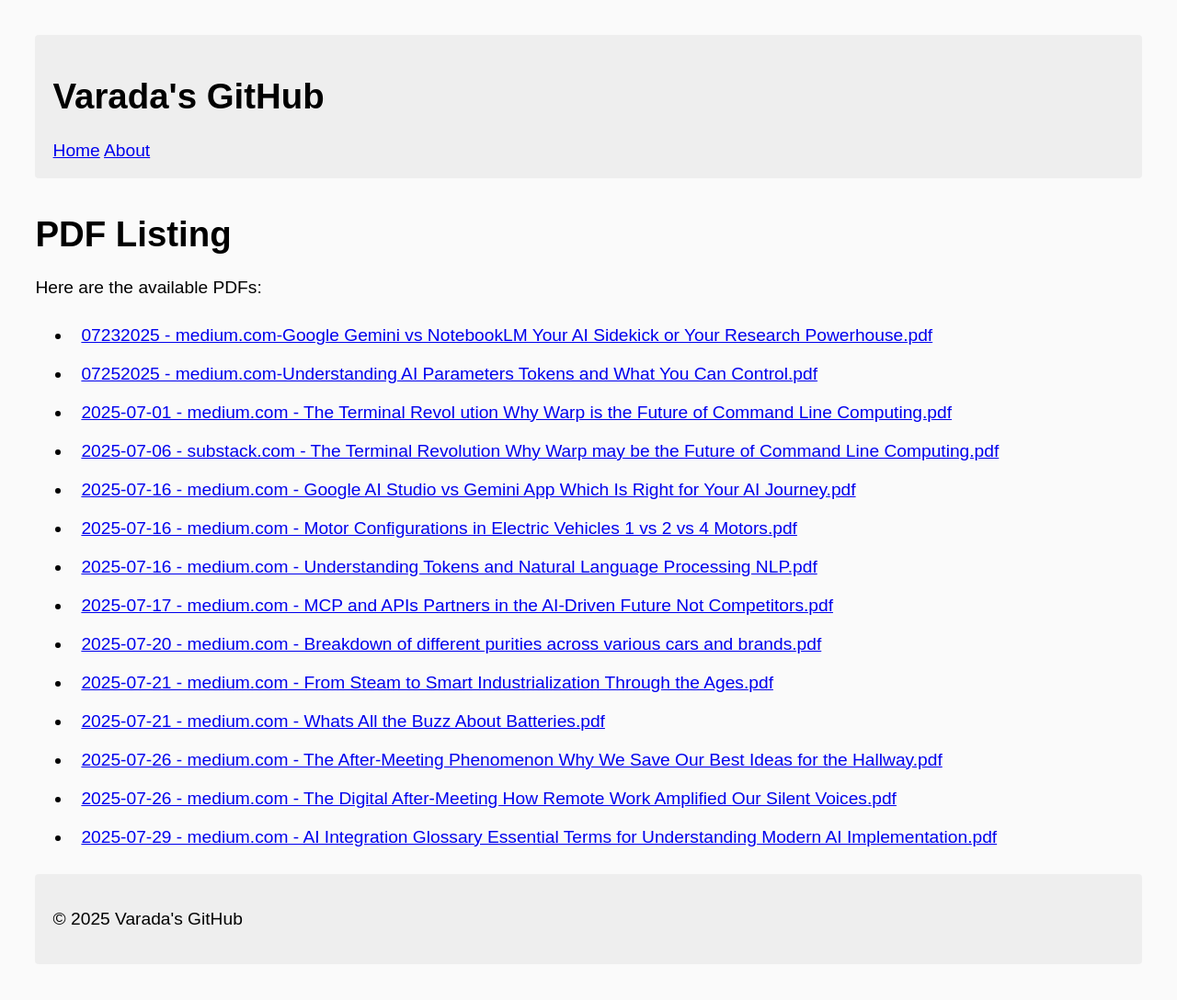
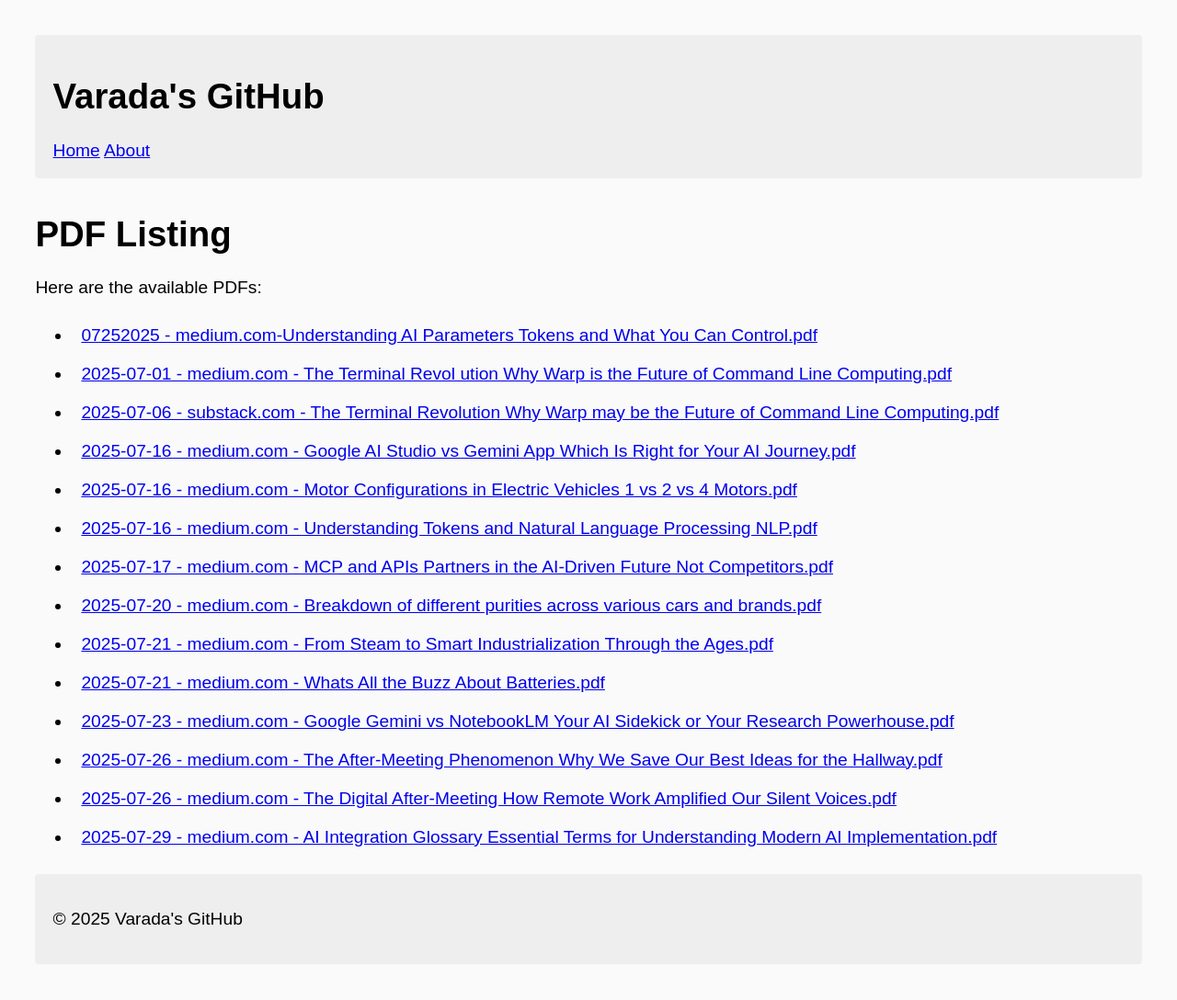
Before and after one commit to ivarada/ivarada.github.io, a Jekyll site: the page built from medium/pdf/index.md, in a window 1280 px wide. Shown: the whole page at 92% size. Built offline with Jekyll 4.4.1, drawn with Linux system fonts in a browser that asks for light colours; part of the change alters nothing that is shown.

Commit message:
Update PDF Listing

```diff
--- a/medium/pdf/index.md
+++ b/medium/pdf/index.md
@@ -7,7 +7,6 @@ title: PDF Listing
 
 Here are the available PDFs:
 
-- [07232025 - medium.com-Google Gemini vs NotebookLM Your AI Sidekick or Your Research Powerhouse.pdf](07232025 - medium.com-Google Gemini vs NotebookLM Your AI Sidekick or Your Research Powerhouse.pdf)
 - [07252025 - medium.com-Understanding AI Parameters Tokens and What You Can Control.pdf](07252025 - medium.com-Understanding AI Parameters Tokens and What You Can Control.pdf)
 - [2025-07-01 - medium.com - The Terminal Revol ution Why Warp is the Future of Command Line Computing.pdf](2025-07-01 - medium.com - The Terminal Revol ution Why Warp is the Future of Command Line Computing.pdf)
 - [2025-07-06 - substack.com - The Terminal Revolution Why Warp may be the Future of Command Line Computing.pdf](2025-07-06 - substack.com - The Terminal Revolution Why Warp may be the Future of Command Line Computing.pdf)
@@ -18,6 +17,7 @@ Here are the available PDFs:
 - [2025-07-20 - medium.com - Breakdown of different purities across various cars and brands.pdf](2025-07-20 - medium.com - Breakdown of different purities across various cars and brands.pdf)
 - [2025-07-21 - medium.com - From Steam to Smart Industrialization Through the Ages.pdf](2025-07-21 - medium.com - From Steam to Smart Industrialization Through the Ages.pdf)
 - [2025-07-21 - medium.com - Whats All the Buzz About Batteries.pdf](2025-07-21 - medium.com - Whats All the Buzz About Batteries.pdf)
+- [2025-07-23 - medium.com - Google Gemini vs NotebookLM Your AI Sidekick or Your Research Powerhouse.pdf](2025-07-23 - medium.com - Google Gemini vs NotebookLM Your AI Sidekick or Your Research Powerhouse.pdf)
 - [2025-07-26 - medium.com - The After-Meeting Phenomenon Why We Save Our Best Ideas for the Hallway.pdf](2025-07-26 - medium.com - The After-Meeting Phenomenon Why We Save Our Best Ideas for the Hallway.pdf)
 - [2025-07-26 - medium.com - The Digital After-Meeting How Remote Work Amplified Our Silent Voices.pdf](2025-07-26 - medium.com - The Digital After-Meeting How Remote Work Amplified Our Silent Voices.pdf)
 - [2025-07-29 - medium.com - AI Integration Glossary Essential Terms for Understanding Modern AI Implementation.pdf](2025-07-29 - medium.com - AI Integration Glossary Essential Terms for Understanding Modern AI Implementation.pdf)
```
